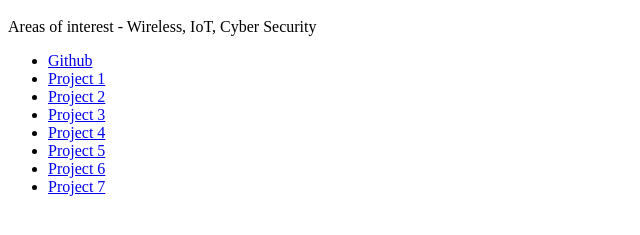
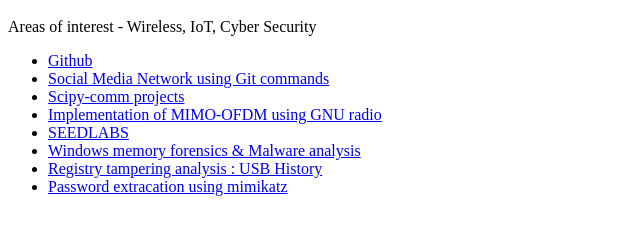
Before and after one commit to 4ka5h/akashgupta06.github.io, a plain HTML site: page index.html in a window 1280 px wide. Shown: the part 259-494 px from the top of the page, without its empty margins (0-640 px from the left). Drawn offline with Linux system fonts and the light colour scheme.

Commit message:
Update project llist

```diff
--- a/index.html
+++ b/index.html
@@ -14,13 +14,14 @@
       </p>
       <ul>
         <li><a href="https://github.com/akashgupta06">Github</a></li>
-        <li><a href="https://github.com/akashgupta06">Project 1 </a></li>
-        <li><a href="https://github.com/akashgupta06">Project 2 </a></li>
-        <li><a href="https://github.com/akashgupta06">Project 3 </a></li>
-        <li><a href="https://github.com/akashgupta06">Project 4 </a></li>
-        <li><a href="https://github.com/akashgupta06">Project 5 </a></li>
-        <li><a href="https://github.com/akashgupta06">Project 6 </a></li>
-        <li><a href="https://github.com/akashgupta06">Project 7 </a></li>
+        <li><a href="https://github.com/akashgupta06">Social Media Network using Git commands </a></li>
+        <li><a href="https://github.com/akashgupta06">Scipy-comm projects </a></li>
+        <li><a href="https://github.com/akashgupta06">Implementation of MIMO-OFDM using GNU radio </a></li>
+        <li><a href="https://github.com/akashgupta06">SEEDLABS </a></li>
+        <li><a href="https://github.com/akashgupta06">Windows memory forensics & Malware analysis </a></li>
+        <li><a href="https://github.com/akashgupta06">Registry tampering analysis : USB History </a></li>
+        <li><a href="https://github.com/akashgupta06">Password extracation using mimikatz </a></li>
+
               </ul>
     </div>
 
```
